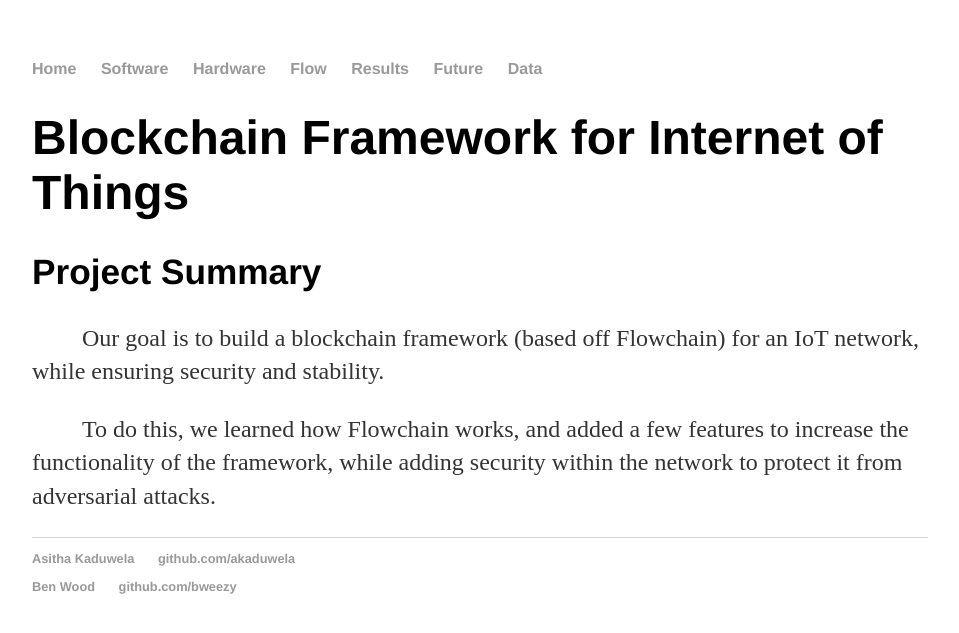
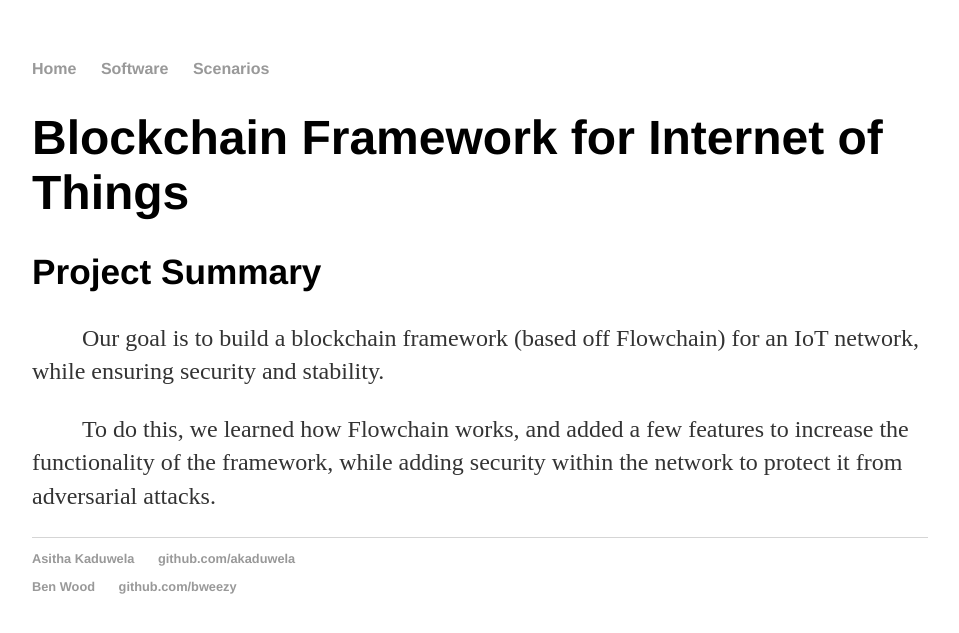
Before and after one commit to UCLA-ECE209AS-2018W/Asitha-Ben, a Jekyll site: the page built from index.html, in a window 1280 px wide. Shown: the top 633 px of the page, without its empty margins (160-1119 px from the left). Built offline with Jekyll 4.4.1, drawn with Linux system fonts in a browser that asks for light colours.

Commit message:
Update default.html

```diff
--- a/_layouts/default.html
+++ b/_layouts/default.html
@@ -9,12 +9,8 @@
 			<nav>
 	    		<ul>
 	        		<li><a href="/Asitha-Ben">Home</a></li>
-	        		<li><a href="/Asitha-Ben">Software</a></li>
-	        		<li><a href="/Asitha-Ben">Hardware</a></li>
-				<li><a href="/Asitha-Ben">Flow</a></li>
-				<li><a href="/Asitha-Ben">Results</a></li>
-				<li><a href="/Asitha-Ben">Future</a></li>
-				<li><a href="/Asitha-Ben">Data</a></li>
+	        		<li><a href="/Asitha-Ben/software">Software</a></li>
+	        		<li><a href="/Asitha-Ben/scenarios">Scenarios</a></li>
 	    		</ul>
 			</nav>
 			<div class="container">
```
